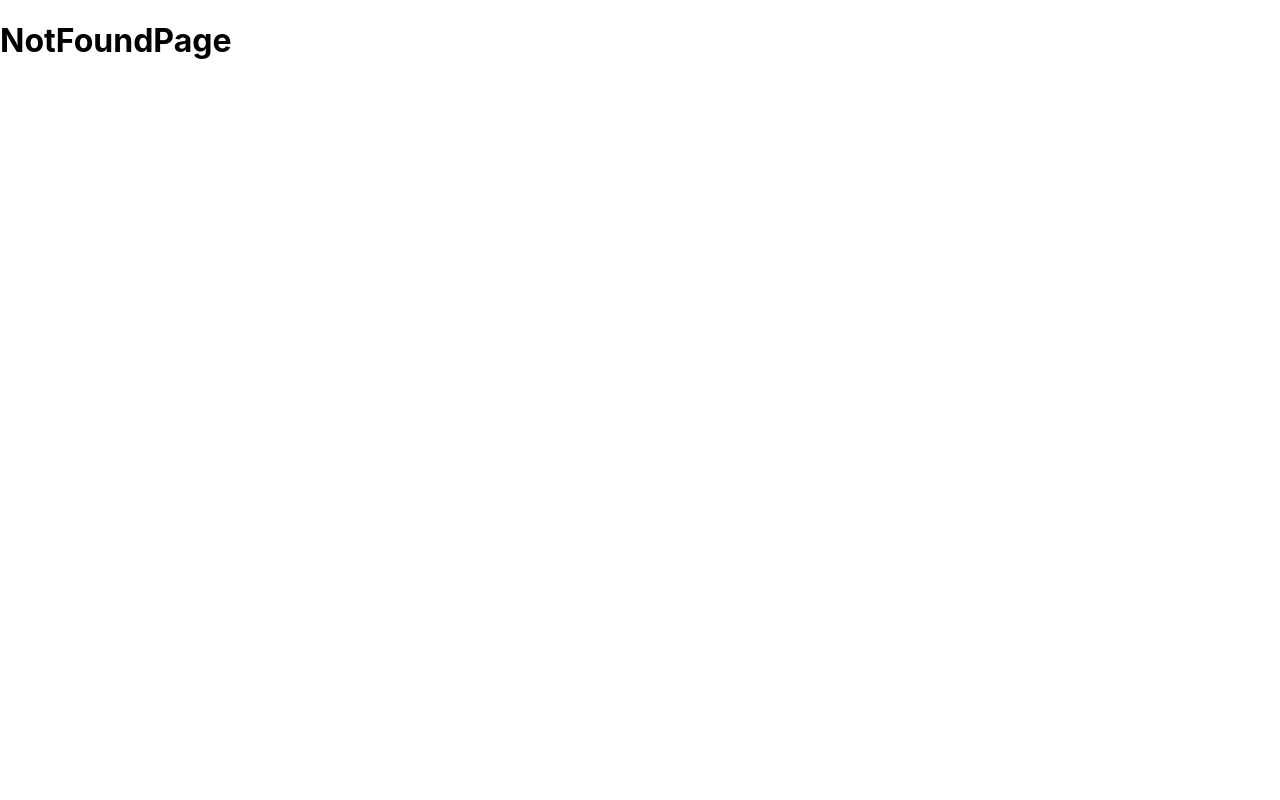
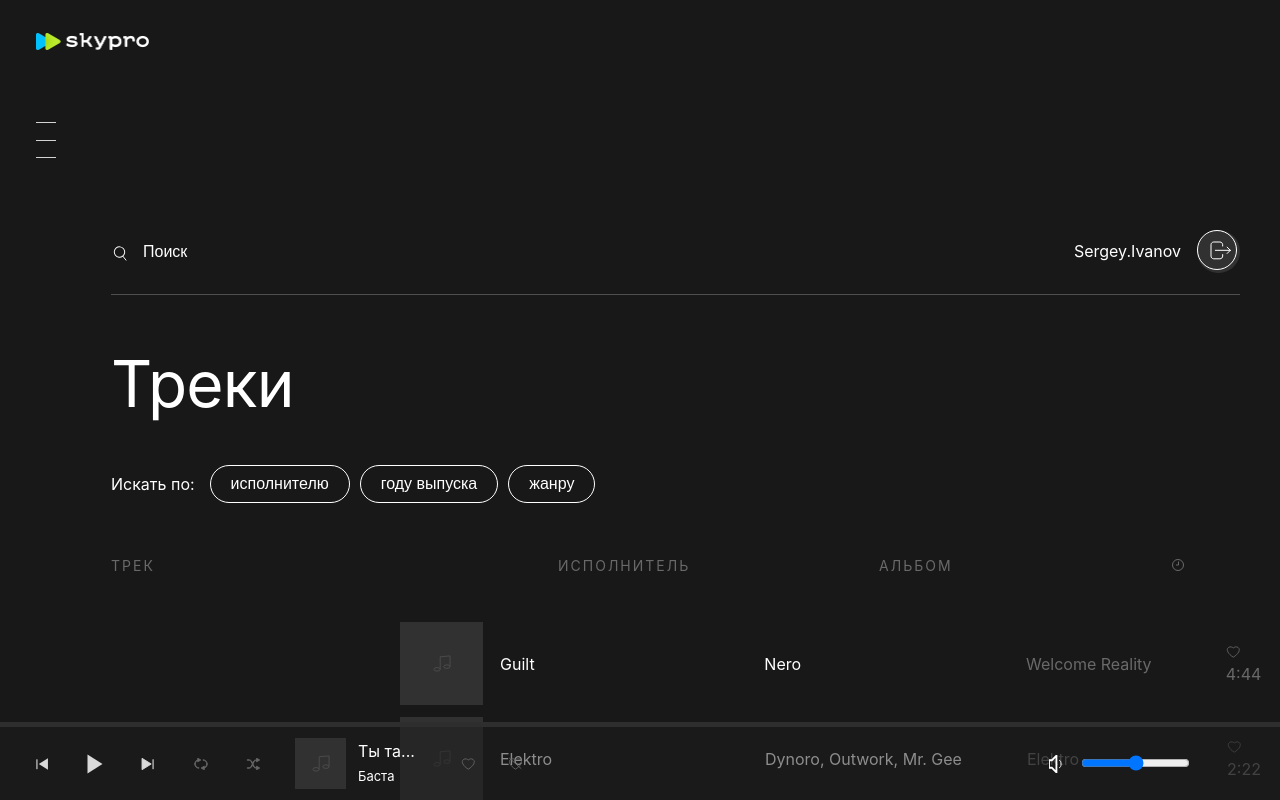
Before and after one commit to TatyanaKorLarina/skypro-music, a React (Create React App) app in the folder music/: page / in a window 1280 px wide. Built offline with nearby package versions, Linux system fonts and the light colour scheme; sample sign-in values are in the browser's storage.

Commit message:
fixed a mistake

```diff
--- a/music/src/routes.jsx
+++ b/music/src/routes.jsx
@@ -5,7 +5,7 @@ import { FavoritesPage } from "./pages/favorites";
 import { NotFoundPage } from "./pages/not-found";
 import { LoginPage } from "./pages/login";
 import { RegisterPage } from "./pages/register";
-import { ProtectedRoute } from './components/protected-route'
+import { ProtectedRoute } from './components/protected-route';
 
 
 export const AppRoutes = ({ user }) => {
@@ -28,6 +28,15 @@ export const AppRoutes = ({ user }) => {
       />
 
       <Route
+        path="/"
+        element={
+          <ProtectedRoute user={user} isAllowed={Boolean(user)}>
+            <MainPage />
+          </ProtectedRoute>
+        }
+      />
+
+<Route
         path="/main"
         element={
           <ProtectedRoute user={user} isAllowed={Boolean(user)}>
@@ -37,7 +46,7 @@ export const AppRoutes = ({ user }) => {
       />
 
       <Route
-        path="/favourites"
+        path="/favorites"
         element={
           <ProtectedRoute user={user} isAllowed={Boolean(user)}>
             <FavoritesPage />
```
